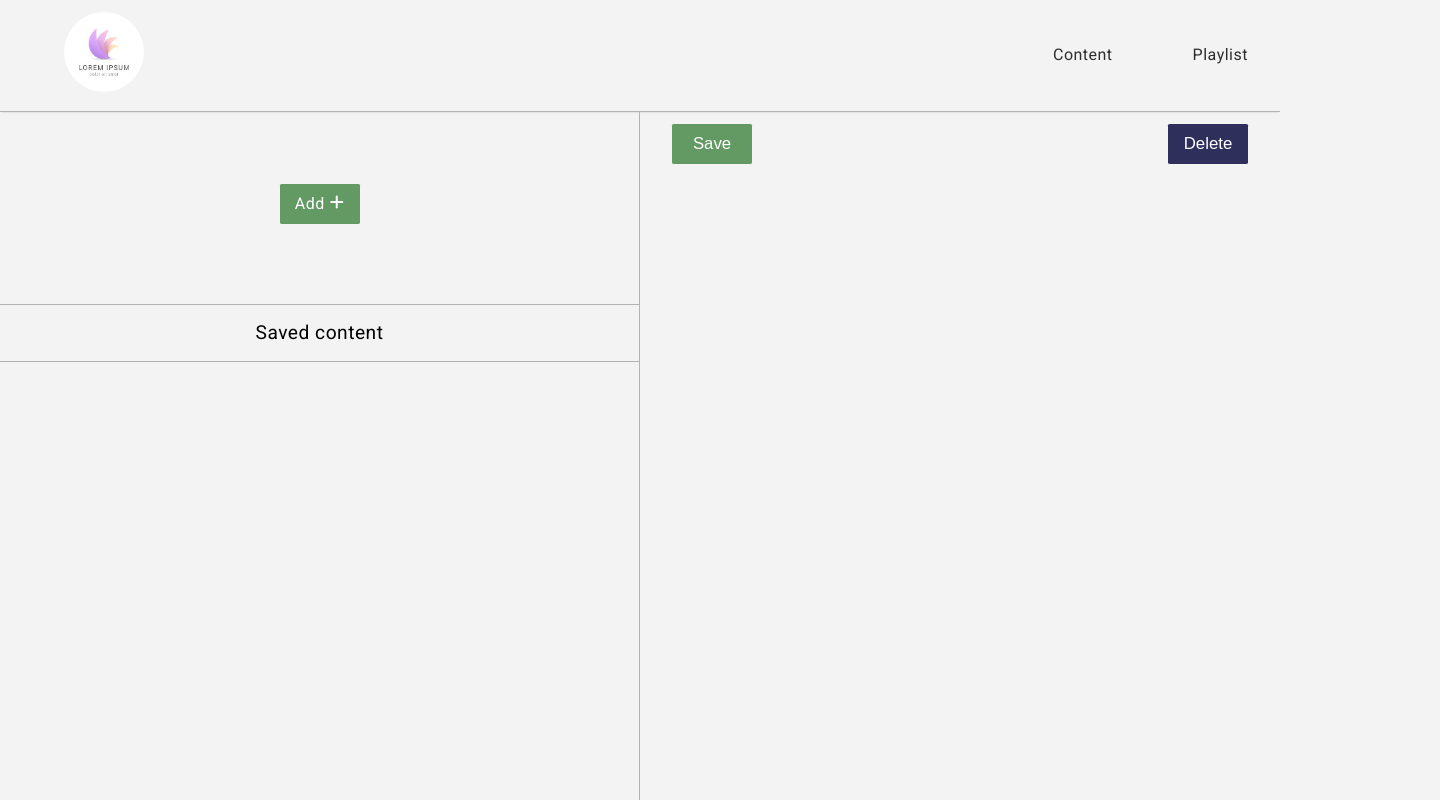
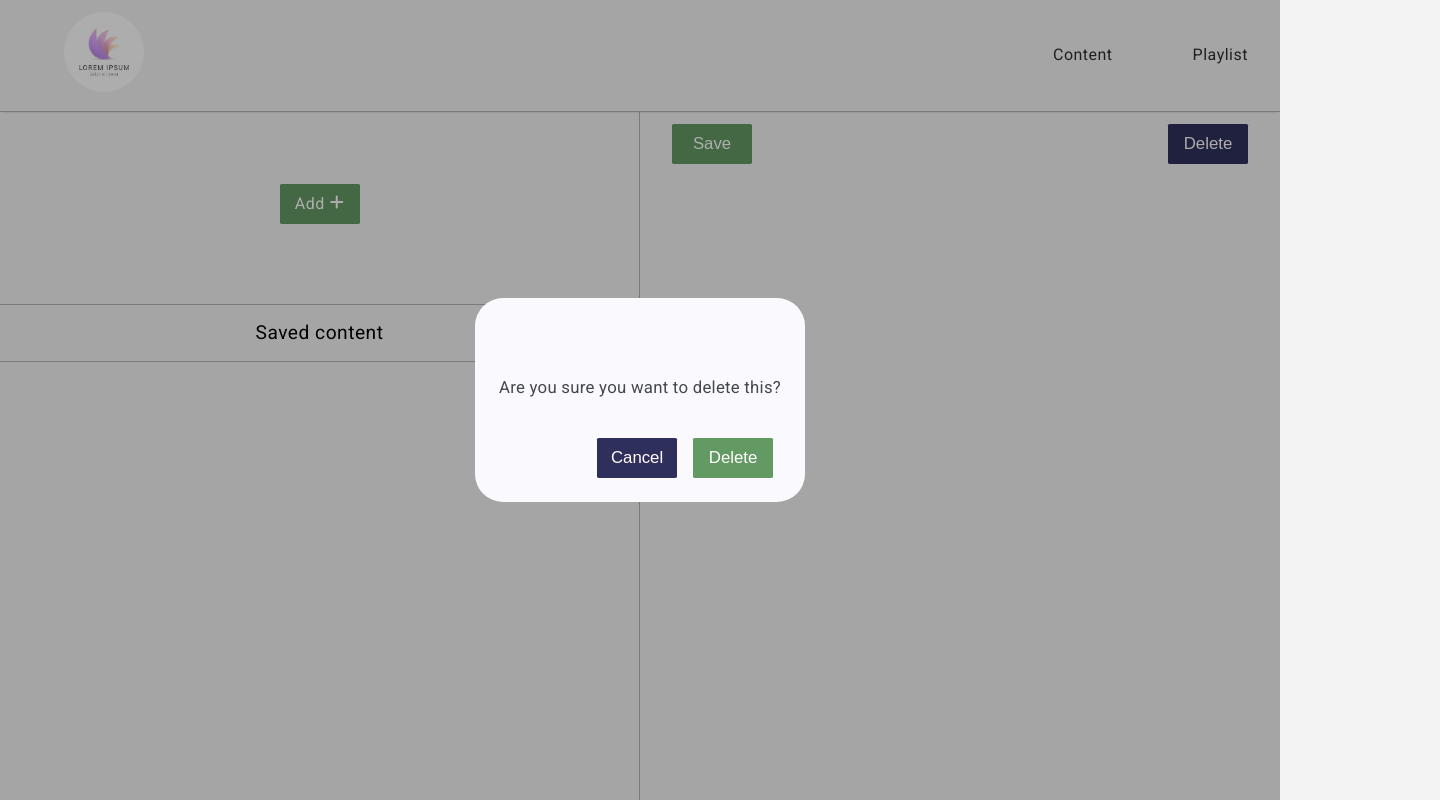
Before and after one commit to Ceeessan/ngProject, an Angular app: page /content in a window 1280 px wide. Both pictures are taken after a click on the button "Delete". Shown: the top 800 px of the page, 1440 px wide, since content can reach past the window. Built offline with nearby package versions, Linux system fonts and the light colour scheme.

Commit message:
wip(content.component): changing code functionality to get a picture on the page

```diff
--- a/src/app/confirm/confirm.component.html
+++ b/src/app/confirm/confirm.component.html
@@ -1,8 +1,8 @@
-<h2 mat-dialog-title> Confirm </h2>
+<h2 mat-dialog-title> </h2>
 <mat-dialog-content>
     <p> Are you sure you want to delete this? </p>
 </mat-dialog-content>
 <mat-dialog-actions>
-    <button mat-button (click)="cancelClick()">Cancel</button>
-    <button mat-button (click)="deleteClick()">Delete</button>
+    <button id="cancelBtn" mat-button (click)="cancelClick()">Cancel</button>
+    <button id="deleteBtn" mat-button (click)="deleteClick()">Delete</button>
 </mat-dialog-actions>
--- a/src/app/confirm/confirm.component.scss
+++ b/src/app/confirm/confirm.component.scss
@@ -0,0 +1,36 @@
+mat-dialog-content{
+  p{
+    font-size: 1.05rem;
+    padding-bottom: 1rem;
+  }
+}
+
+mat-dialog-actions{
+  #cancelBtn{
+    width: 5rem;
+    height:2.5rem;
+    border:none;
+    margin-bottom: 4rem;
+    background-color: rgb(47, 47, 92);
+    font-size:1.05rem;
+    align-items: center;
+    border-radius: 3%;
+    color: white;
+    cursor:pointer;
+    margin:0.5rem;
+  }
+
+  #deleteBtn{
+    width: 5rem;
+    height:2.5rem;
+    margin-bottom: 4rem;
+    border:none;
+    background-color: rgb(99, 153, 99);
+    font-size:1.05rem;
+    align-items: center;
+    border-radius: 3%;
+    color: white;
+    cursor:pointer;
+    margin:0.5rem;
+  }
+}
--- a/src/app/content/content.component.html
+++ b/src/app/content/content.component.html
@@ -5,12 +5,12 @@
                     Add
                     <i id="plusIcon" class="fas fa-plus"></i>
                 </a>
-                <input type="file" id="fileInput" (change)="redirectFileHandler($event)" accept="image/*" hidden>
+                <input type="file" #fileInput id="fileInput" (change)="redirectFileHandler($event)" accept="image/*, video/*"  hidden>
             </div>
             <div class="saved-content">
                 <p id="titleForContent"> Saved content</p>
                 <ul id="contentListUL">
-                    <li id="contentListLI" *ngFor="let content of savedContent">
+                    <li id="contentListLI" *ngFor="let content of savedContent" (click)="showContentFile()">
                         <i id="folderIcon" class="fas fa-folder"></i>
                         <span id="urlString" title="{{content.url}}"> {{content.url}} </span>
                         <span id="nameContent" title="{{content.name}}"> {{content.name}} </span>
@@ -19,11 +19,30 @@
                 </ul>
             </div>
     </section>
+
     <section class="show-content-container">
             <div class="handle-content-panel">
                 <button (click)="handleSaveContent()" id="saveContent">Save</button>
                 <button (click)="handleDeleteContent()" id="deleteContent">Delete</button>
             </div>
-            <div id="content"></div>
+
+            <div *ngSwitch="contentType" id="content">
+              <div *ngIf="showContent">
+                <ng-container id="imageContent" *ngSwitchCase = "'image'" >
+                  <img [src]="selectedContent?.url" alt="Selected content img">
+                </ng-container>
+
+                <ng-container id="videoContent" *ngSwitchCase = "'video'" >
+                  <video [src]="selectedContent?.url" controls></video>
+                </ng-container>
+
+                <ng-container id="invalidContent" *ngSwitchCase = "'invalid'" >
+                  <p> Sorry! The content did not work to upload. </p>
+                </ng-container>
+
+                <ng-container id="noContentDefault" *ngSwitchCase = "'noContent'" >
+                </ng-container>
+              </div>
+            </div>
     </section>
 </section>
--- a/src/app/content/content.component.scss
+++ b/src/app/content/content.component.scss
@@ -61,6 +61,7 @@
                         align-items:center;
                         padding:1rem;
                         border-bottom: 1px solid rgb(179, 179, 179);
+                        cursor:pointer;
 
                         #folderIcon{
                             width: 3rem;
@@ -143,5 +144,27 @@
             width:50rem;
             height: 40rem;
             overflow:hidden;
+
+            #imageContent{
+              max-width: 90%;
+              max-height: 90%;
+              object-fit: contain;
+              object-position: center;
+            }
+
+            #videoContent{
+              max-width: 90%;
+              max-height: 90%;
+              object-fit: contain;
+              object-position: center;
+            }
+
+            #invalidContent{
+              font-size: 1rem;
+            }
+
+            #noContent{
+              display:none;
+            }
         }
     }
--- a/src/app/content/content.component.ts
+++ b/src/app/content/content.component.ts
@@ -1,8 +1,9 @@
-import { Component } from '@angular/core';
+import { Component, ElementRef, ViewChild } from '@angular/core';
 import { SavedContent } from './content.interface';
 import { CommonModule } from '@angular/common';
 import { MatDialog } from '@angular/material/dialog';
 import { ConfirmComponent } from '../confirm/confirm.component';
+import { take } from 'rxjs';
 
 
 
@@ -15,23 +16,18 @@ import { ConfirmComponent } from '../confirm/confirm.component';
 })
 
 export class ContentComponent {
+  @ViewChild('fileInput', { static: false }) fileInput!: ElementRef;
   savedContent : SavedContent[] = [];
   selectedContent?: SavedContent;
+  contentType: 'image' | 'video' | 'invalid' | 'noContent' = 'noContent';
+  showContent: boolean = true;
 
   constructor(
     private dialog: MatDialog
   ) {}
 
   addFileHandler() {
-    const addFile = document.getElementById('fileInput') as HTMLInputElement;
-    addFile.click();
-  }
-
-  setStyleOnContent(element: HTMLImageElement | HTMLVideoElement){
-          element.style.maxWidth = '90%';
-          element.style.maxHeight = '90%';
-          element.style.objectFit = 'contain';
-          element.style.objectPosition = 'center';
+    this.fileInput.nativeElement.click();
   }
 
   redirectFileHandler(fileEvent: Event){
@@ -39,57 +35,70 @@ export class ContentComponent {
 
     if (input.files && input.files[0]) {
       const file = input.files[0];
-      console.log('Selected file', file);
-
-      const content = document.getElementById('content') as HTMLDivElement;
-      content.innerHTML = '';
       const fileType = file.type;
-
       const uniqueId = `file-${Date.now()}-${Math.random()}`;
 
+      switch(true) {
+        case fileType.startsWith('image/'):
+        const imgUrl = URL.createObjectURL(file);
+        this.selectedContent = { id: uniqueId, name: file.name, url: imgUrl, type: 'image' };
+        this.contentType = 'image';
+        this.showContent= true;
+        break;
 
-      if (fileType.startsWith('image/')) {
-          const img = document.createElement('img');
-          img.id= "contentImg";
-          this.setStyleOnContent(img);
-          img.src = URL.createObjectURL(file);
+        case fileType.startsWith('video/'):
+          const videoUrl = URL.createObjectURL(file);
+          this.selectedContent = { id: uniqueId, name: file.name, url: videoUrl, type: 'video' };
+          this.contentType = 'video';
+          this.showContent= true;
+          break;
 
-          this.selectedContent ={ id: uniqueId, name: file.name, url: img.src, type: 'image' };
-          content.appendChild(img);
-
-      } else if (fileType.startsWith('video/')) {
-          const video = document.createElement('video');
-          video.id= "contentVideo";
-          this.setStyleOnContent(video);
-          video.src = URL.createObjectURL(file);
-
-          this.selectedContent = { id: uniqueId, name: file.name, url: video.src, type: 'video' };
-          content.appendChild(video);
-
-      } else {
-          content.textContent += `\nFile type not supported for preview: ${fileType}`;
+        default :
+        this.selectedContent = { id: uniqueId, name: file.name, url: '', type: 'invalid' };
+        this.contentType = 'invalid';
+        this.showContent=true;
+        break;
       }
     }
   }
 
   handleSaveContent (): void {
-
     if(this.selectedContent){
       this.savedContent.push(this.selectedContent);
-      console.log('saved', this.savedContent);
+
       this.selectedContent = undefined;
-
+      this.showContent= false;
     }
   }
 
-  handleDeleteContent() {
+  handleDeleteContent(): void {
+    const confirmRemove = this.dialog.open(ConfirmComponent);
 
+    if(this.showContent === true){
+      confirmRemove.afterClosed().pipe(take(1)).subscribe( result => {
+        if ( result === true){
+          this.showContent = false;
+          this.selectedContent = undefined;
+        } else {
+          console.log('Deletion canceled');
+        }
+      })
+    } else {
+      console.log('No content to delete');
+    }
+
+  }
+
+  showContentFile() {
+    if (this.selectedContent){
+      this.showContent = true;
+    }
   }
 
   deleteContentFile(content : SavedContent): void{
     const confirmRef = this.dialog.open(ConfirmComponent);
 
-    confirmRef.afterClosed().subscribe(result => {
+    confirmRef.afterClosed().pipe(take(1)).subscribe(result => {
       if (result === true) {
         this.savedContent = this.savedContent.filter(item => item.id !== content.id);
         console.log('Deleted content with ID:', content.id);
@@ -97,5 +106,5 @@ export class ContentComponent {
         console.log('Deletion canceled.');
       }
     })
+  }
 }
-}
```
Also changed, not shown: src/app/content/content.interface.ts (line endings or trailing spaces).
